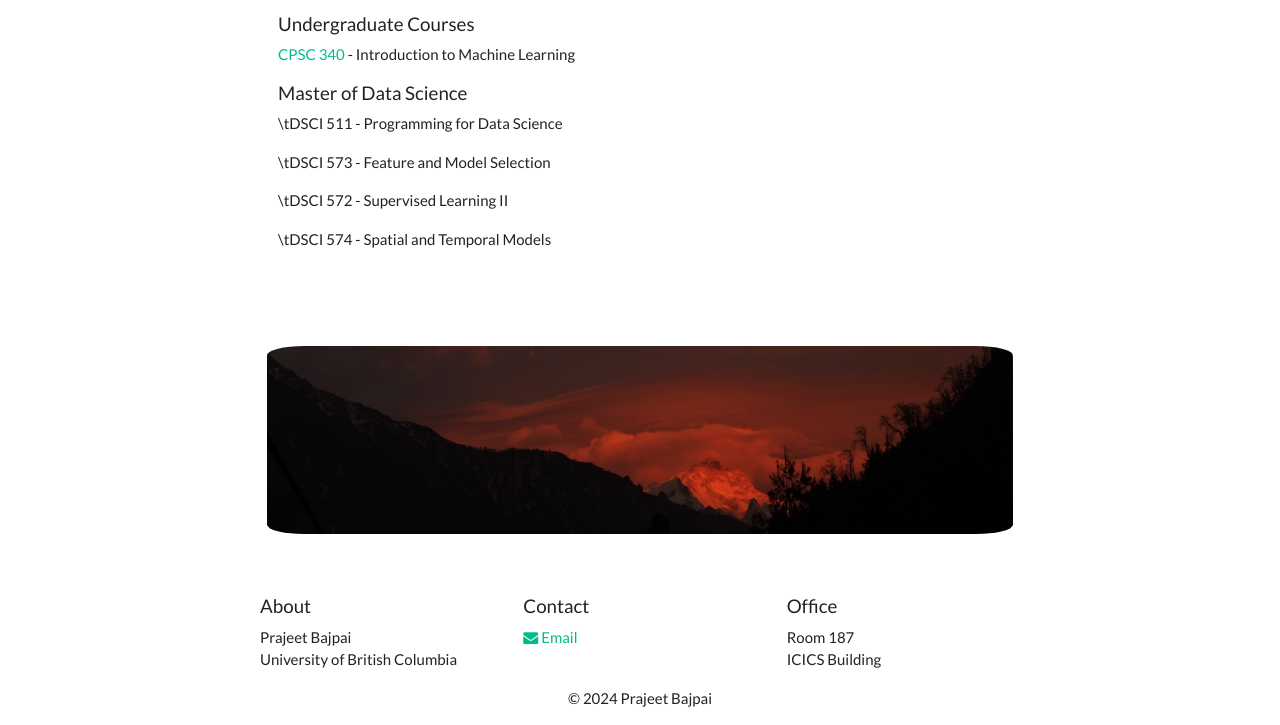
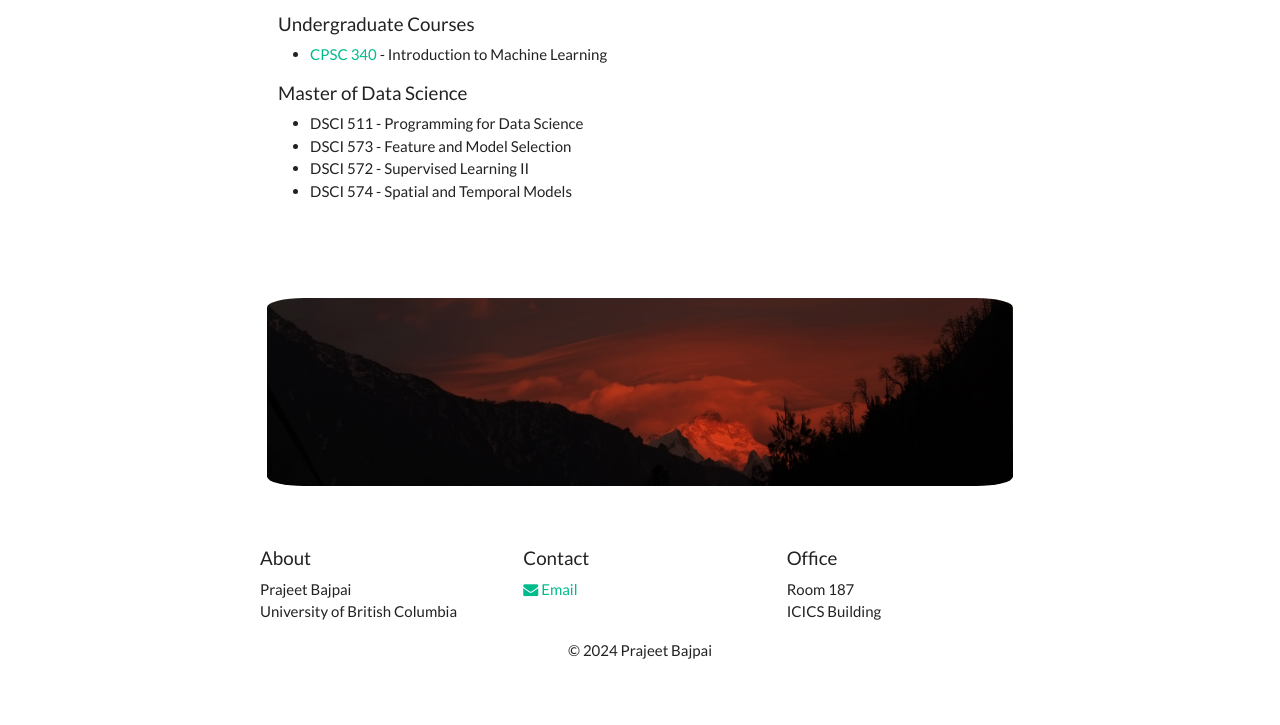
Before and after one commit to p-bajpai/p-bajpai.github.io, a website: page teaching/index.html in a window 1280 px wide. Shown: the part 198-923 px from the top of the page. After the commit the page ends 875 px from the top, so only its background shows below. Drawn offline with nearby package versions, Linux system fonts and the light colour scheme; some icons are missing.

Commit message:
Update index.html

```diff
--- a/teaching/index.html
+++ b/teaching/index.html
@@ -120,14 +120,18 @@ height="0" width="0" style="display:none;visibility:hidden"></iframe></noscript>
 
   <h5 id="ug">Undergraduate Courses</h5>
 
-  <p><a href="https://www.students.cs.ubc.ca/~cs-340/">CPSC 340</a> - Introduction to Machine Learning</p>
+  <ul>
+	<li><a href="https://www.students.cs.ubc.ca/~cs-340/">CPSC 340</a> - Introduction to Machine Learning</li>
+  </ul>
 
   <h5 id="mds">Master of Data Science</h5>
 
-  <p>\tDSCI 511 - Programming for Data Science</p>
-  <p>\tDSCI 573 - Feature and Model Selection</p>
-  <p>\tDSCI 572 - Supervised Learning II</p>
-  <p>\tDSCI 574 - Spatial and Temporal Models</p>
+  <ul>
+    <li>DSCI 511 - Programming for Data Science</li>
+    <li>DSCI 573 - Feature and Model Selection</li>
+    <li>DSCI 572 - Supervised Learning II</li>
+	<li>DSCI 574 - Spatial and Temporal Models</li>
+  </ul>
 
 
 
```
